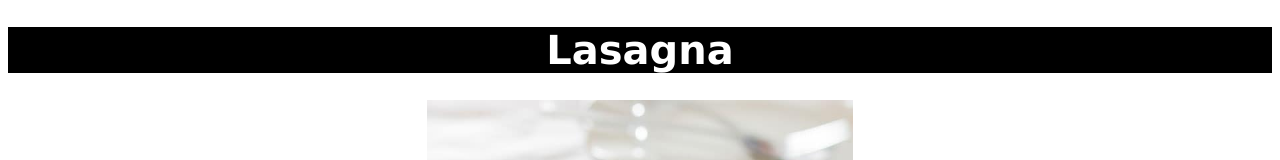
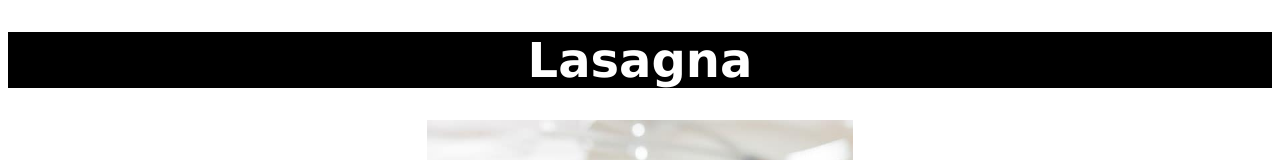
Before and after one commit to TheBrightman468/odin-recipes, a plain HTML site: page recipes/lasagna.html in a window 1280 px wide. Shown: the top 160 px of the page. Drawn offline with Linux system fonts and the light colour scheme.

Commit message:
Change attributes in styles.css

```diff
--- a/recipes/styles.css
+++ b/recipes/styles.css
@@ -1,14 +1,14 @@
 .all {
     color: #000000;
     font-family: Verdana, Arial, sans-serif;
-    font-size: 16px;
+    font-size: 18px;
     font-weight: 500;
 }
 
 #heading {
     color: #ffffff;
     background-color: #000000;
-    font-size: 40px;
+    font-size: 48px;
     font-weight: 800;
     text-align: center;
 }
```
